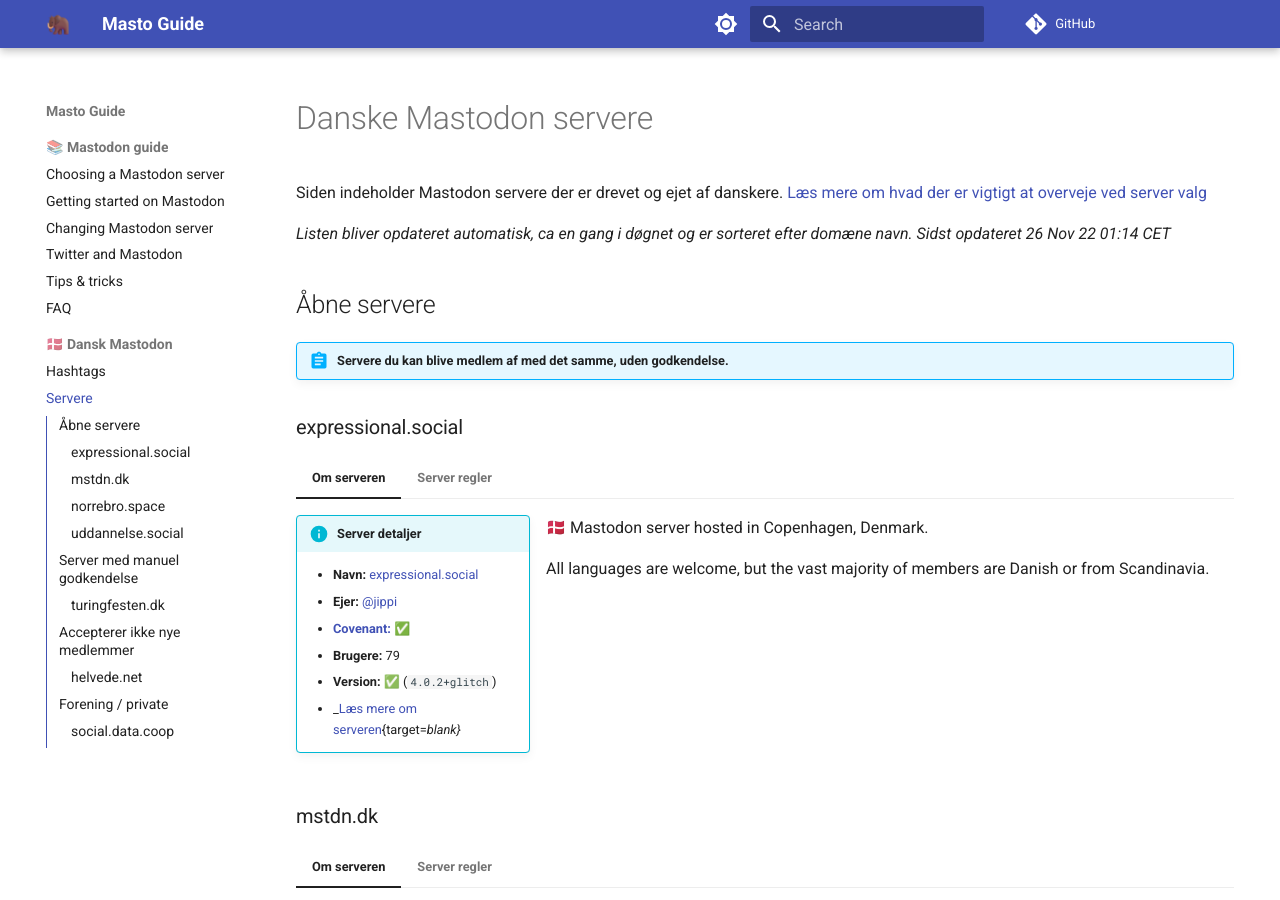
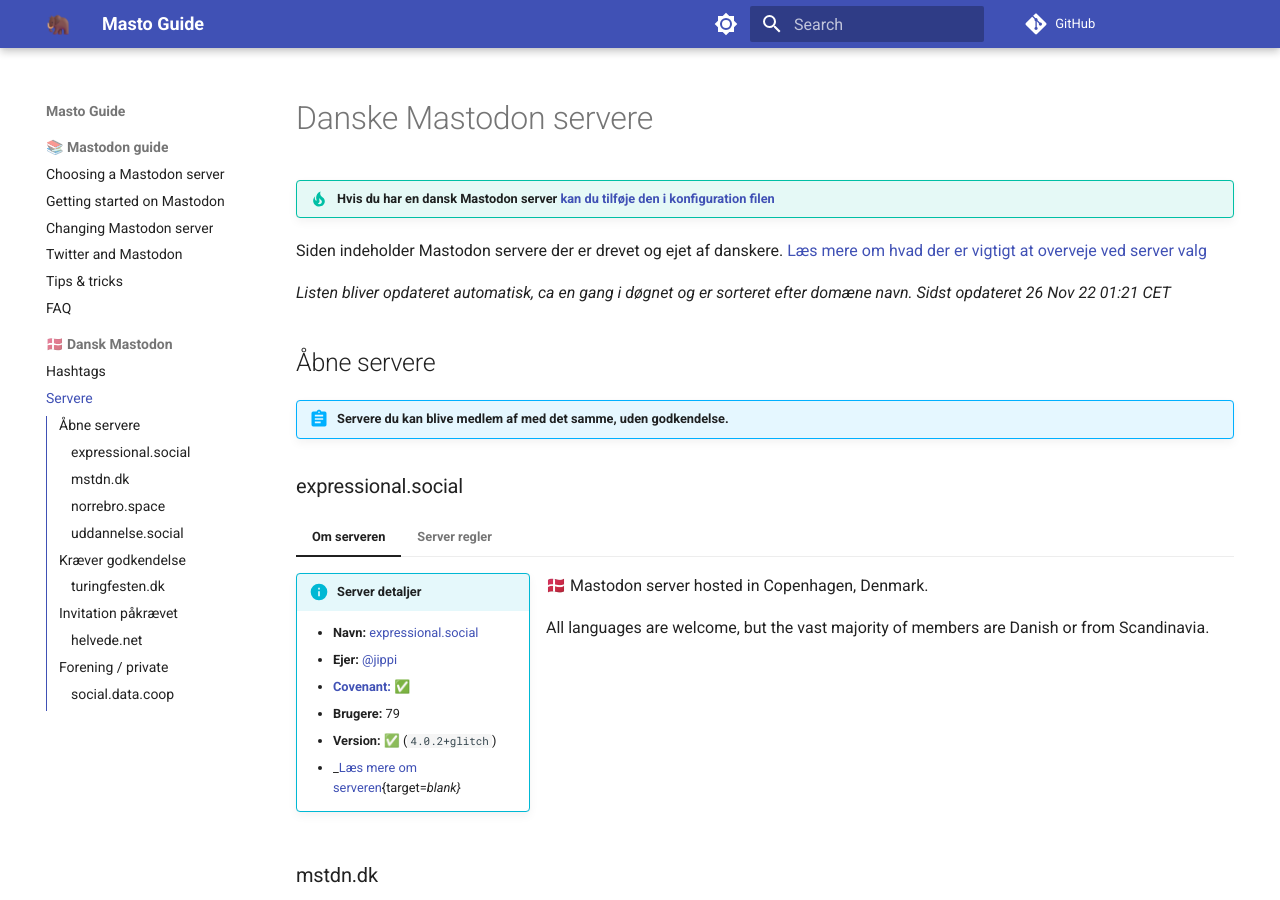
Before and after one commit to jippi/masto-guide, an MkDocs documentation site: the page built from docs/dk/servers.md, in a window 1280 px wide and 900 px high. Built offline with MkDocs 1.6.1 and Material for MkDocs 9.7.7, drawn with Linux system fonts in a browser that asks for light colours; comment, search, counter and statistics services are not loaded; some of the changed text lies outside the part shown.

Commit message:
cleanup
Signed-off-by: Christian Winther <jippignu@gmail.com>

```diff
--- a/docs/dk/servers.md
+++ b/docs/dk/servers.md
@@ -1,8 +1,10 @@
 # Danske Mastodon servere
+
+!!! tip "Hvis du har en dansk Mastodon server [kan du tilføje den i konfiguration filen](https://github.com/jippi/masto-guide/blob/main/server-config.yml){target=_blank}"
 
 Siden indeholder Mastodon servere der er drevet og ejet af danskere. [Læs mere om hvad der er vigtigt at overveje ved server valg](../guide/choosing-a-server.md)
 
-_Listen bliver opdateret automatisk, ca en gang i døgnet og er sorteret efter domæne navn. Sidst opdateret 26 Nov 22 01:14 CET_
+_Listen bliver opdateret automatisk, ca en gang i døgnet og er sorteret efter domæne navn. Sidst opdateret 26 Nov 22 01:21 CET_
 
 
 ## Åbne servere
@@ -184,9 +186,9 @@ _Listen bliver opdateret automatisk, ca en gang i døgnet og er sorteret efter d
 
 
     - [X] Man kan godt være engageret og råbe. Men man skal behandle andre ordentligt.
-## Server med manuel godkendelse
+## Kræver godkendelse
 
-!!! abstract "Servere der ønsker at godkende dit medlemsskab manuelt efter oprettelse"
+!!! abstract "Servere der godkender dit medlemsskab manuelt."
 
 
 
@@ -220,9 +222,9 @@ _Listen bliver opdateret automatisk, ca en gang i døgnet og er sorteret efter d
 
 
     - [X] No racism, sexism, homophobia, transphobia, xenophobia, or casteism.
-## Accepterer ikke nye medlemmer
+## Invitation påkrævet
 
-!!! abstract "Servere der ikke længere accepterer nye medlemmer"
+!!! abstract "Servere der ikke accepterer nye medlemmer uden invitation."
 
 
 
```
Also changed, not shown: other parts of docs/dk/servers.md (+1 -1 lines), server-config.yml (+6 -6 lines), 3 other files.
